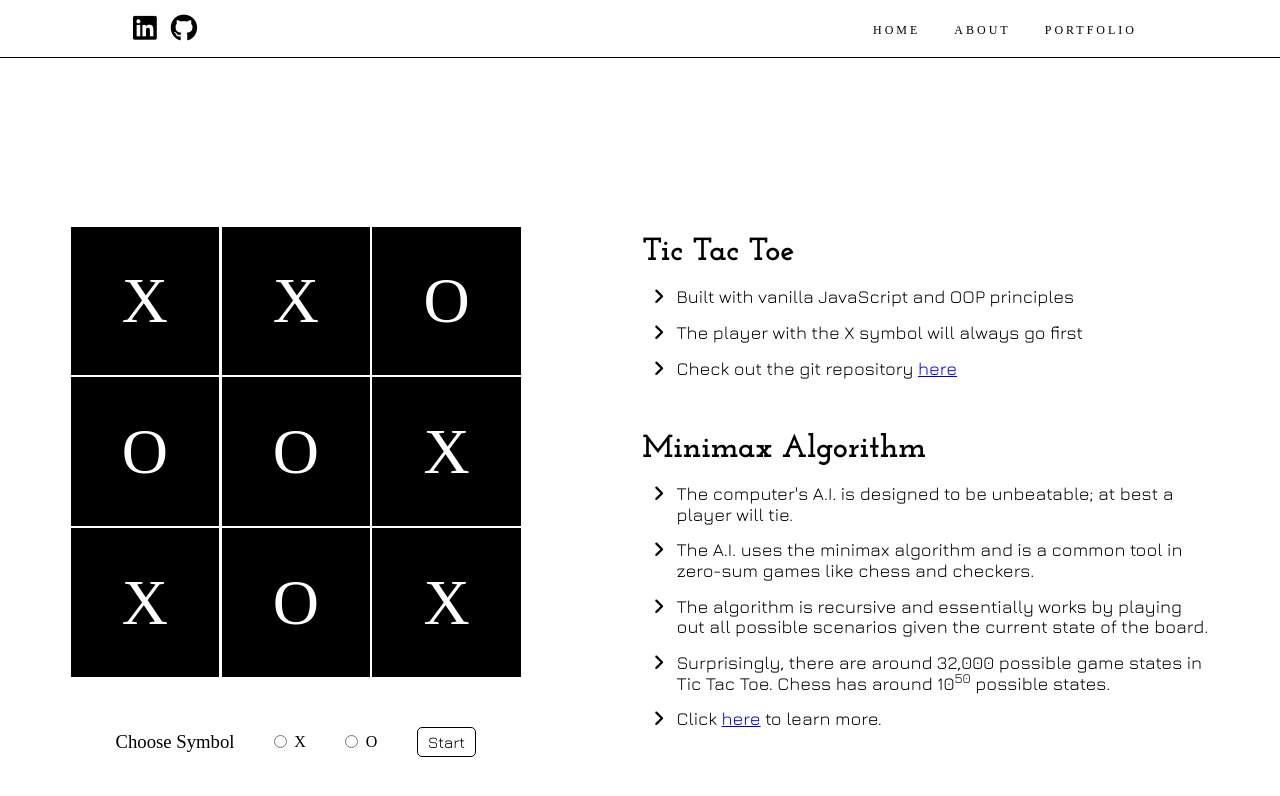
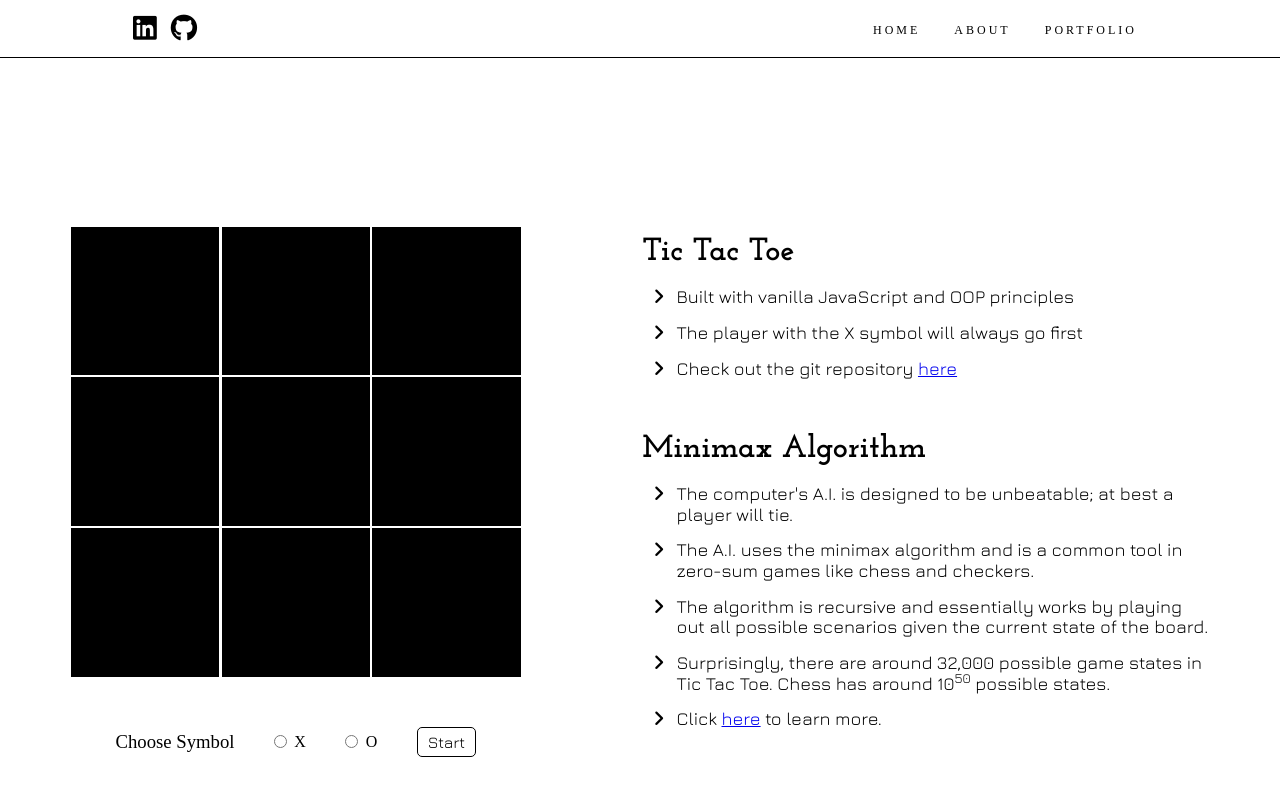
Before and after one commit to amfische/amfische.github.io, a Jekyll site: the page built from _portfolio/tictactoe.html, in a window 1280 px wide. Shown: the top 796 px of the page. Built offline with Jekyll 4.4.1, drawn with Linux system fonts in a browser that asks for light colours; nearby versions of some CDN libraries; some web fonts are replaced.

Commit message:
saving progress, playing around w architecture

```diff
--- a/_portfolio/tictactoe.html
+++ b/_portfolio/tictactoe.html
@@ -26,15 +26,15 @@ collections: porfolio
 				</div>
 			</div> -->
 			<div id="board">
-				<div class="space">X</div>
-				<div class="space">X</div>
+				<div class="space" v-for="square in board.spaces" v-text="square.value" @click="occupySquare(square.XCoordinate, square.YCoordinate)"></div>
+<!-- 				<div class="space">X</div>
 				<div class="space">O</div>
 				<div class="space">O</div>
 				<div class="space">O</div>
 				<div class="space">X</div>
 				<div class="space">X</div>
 				<div class="space">O</div>
-				<div class="space">X</div>
+				<div class="space">X</div> -->
 			</div>
 
 <!-- 			<div id="controls">
@@ -49,8 +49,8 @@ collections: porfolio
 			</div> -->
 			<div id="controls">
 				<h3>Choose Symbol</h3>
-				<label><input type="radio" name="symbol" class="x"><span>X</span></label>
-				<label><input type="radio" name="symbol" class="o"><span>O</span></label>
+				<label><input type="radio" name="symbol" class="x" value="x" v-model="symbol"><span>X</span></label>
+				<label><input type="radio" name="symbol" class="o" value="o" v-model="symbol"><span>O</span></label>
 				<button class="start" @click="startGame">Start</button>
 			</div>
 
--- a/assets/js/tictactoe/board.js
+++ b/assets/js/tictactoe/board.js
@@ -1,5 +1,20 @@
 "use strict";
 
+class newBoard {
+
+	constructor() {
+		this.width = 3;
+		this.height = 3;
+		this.availableMoves = 9;
+		this.spaces = [];
+		for (var y = 1; y <= this.height; y++) {
+			for (var x = 1; x <= this.width; x++) {
+				this.spaces.push(new BoardSpace(x,y));
+			}
+		}
+	}
+
+}
 //initial board object
 function Board() {
 	this.width = 3;
```
Also changed, not shown: _includes/tictactoe-footer.html (+11 -0 lines).
